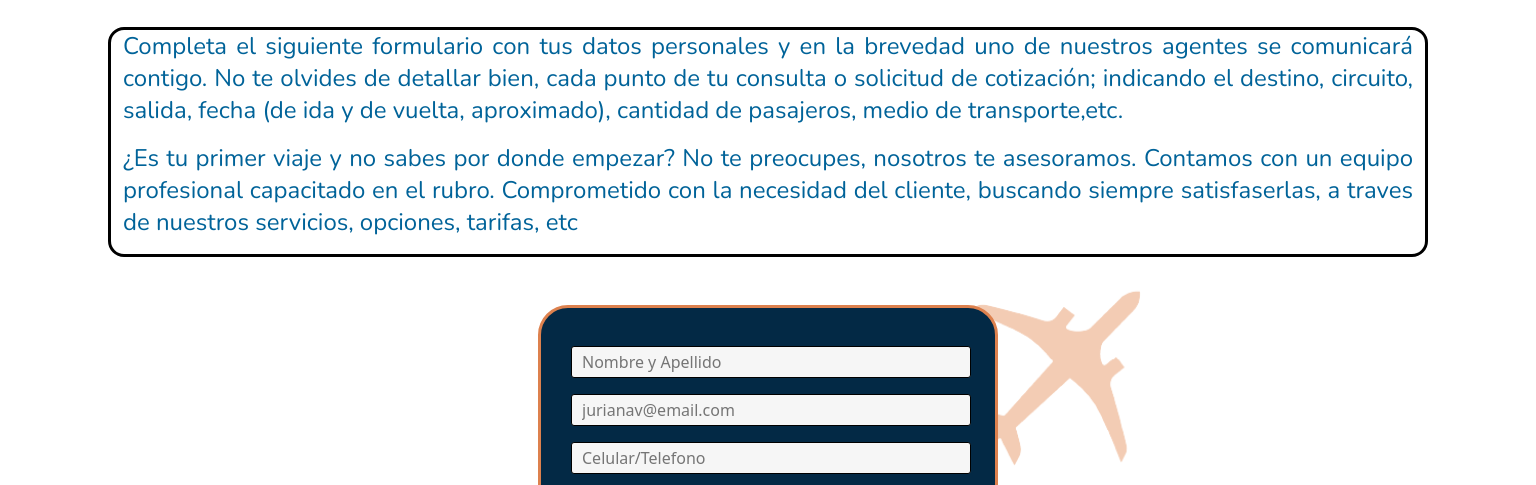
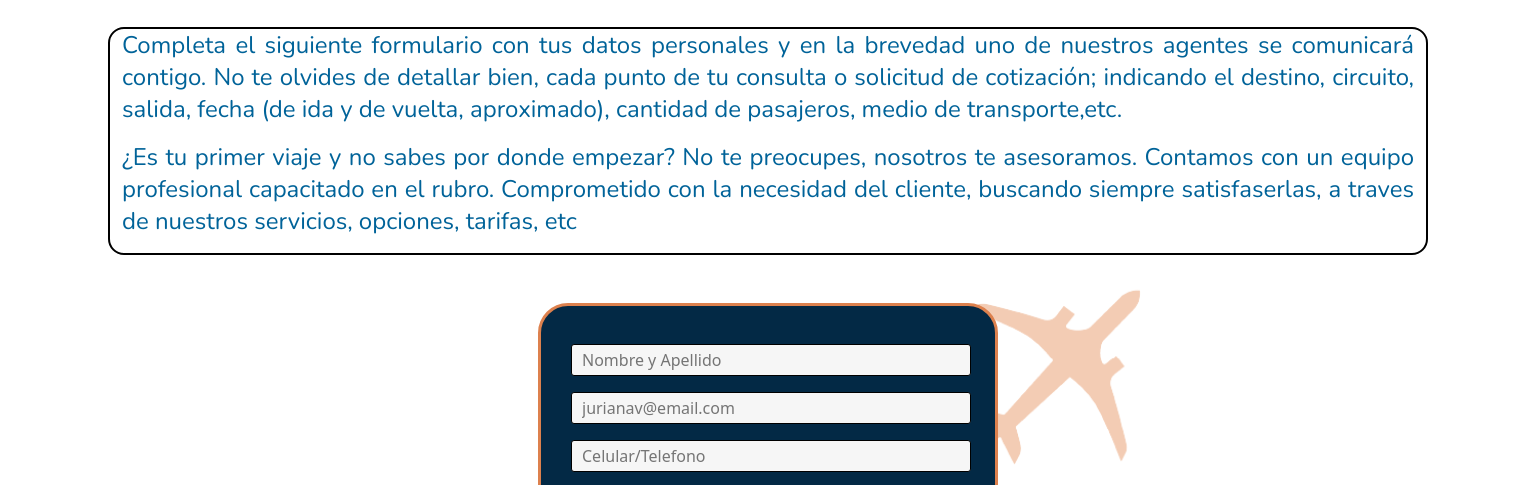
Before and after one commit to TobiasGutierrez/proyecto-agencia, a website: page paginas/contacto.html in a window 1536 px wide. Shown: the part 278-763 px from the top of the page. Drawn offline with nearby package versions, Linux system fonts and the light colour scheme.

Commit message:
solucionando error

```diff
--- a/style.css
+++ b/style.css
@@ -363,7 +363,7 @@ body {
     font-weight  : 500;
     line-height  : 1.9rem;
     color        : #006399;
-    border       : solid black;
+    border       : 2px solid black;
     margin-bottom: 3rem;
     border-radius: 1rem;
 }
@@ -1062,6 +1062,8 @@ body {
 
     .d-block {
         transition: all 1s;
+        width     : 75%;
+        height    : auto;
 
     }
 
@@ -1147,7 +1149,7 @@ body {
         font-weight  : 500;
         line-height  : 2rem;
         color        : #006399;
-        border       : solid black;
+        border       : 2px solid black;
         margin-bottom: 3rem;
         border-radius: 1rem;
     }
```
